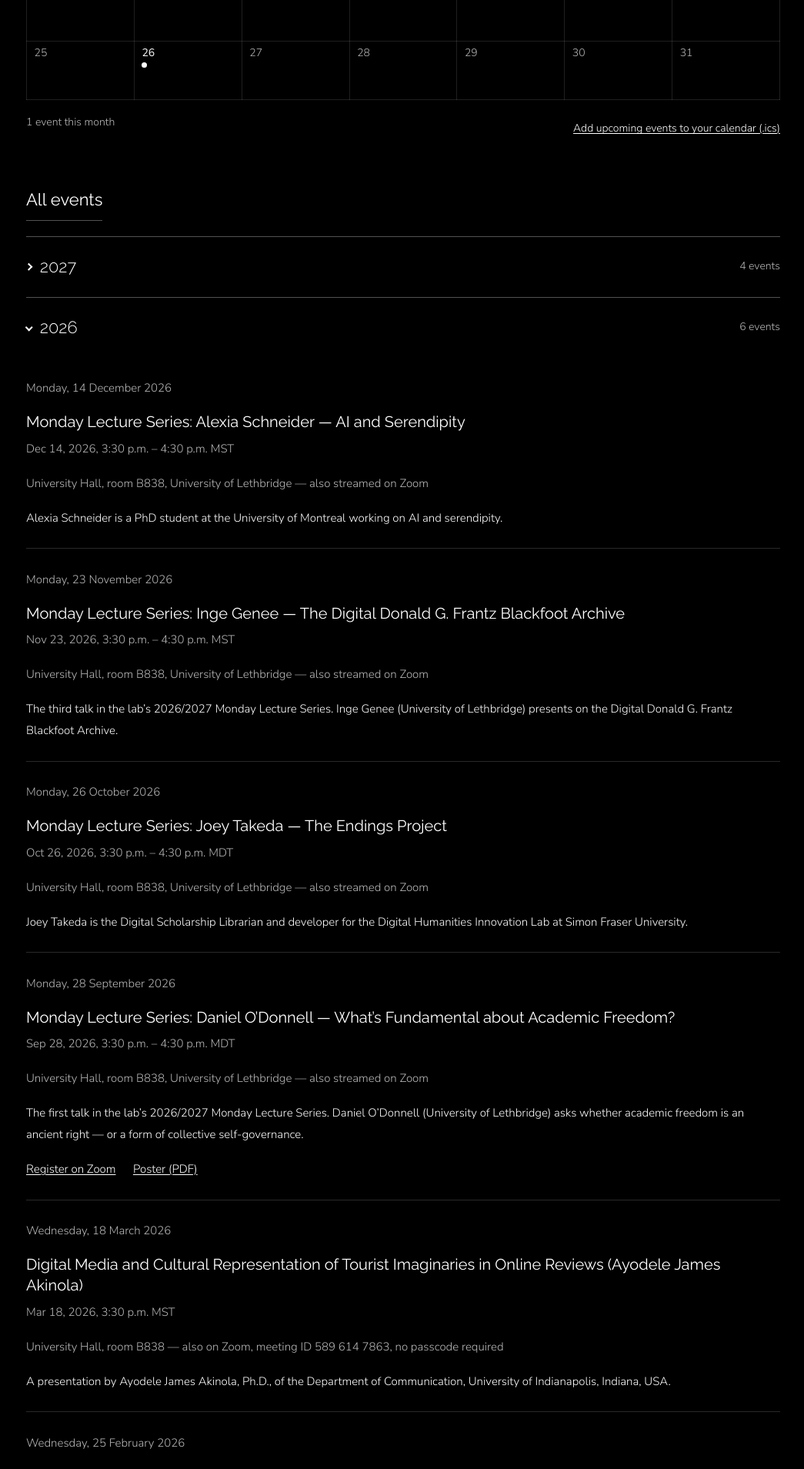
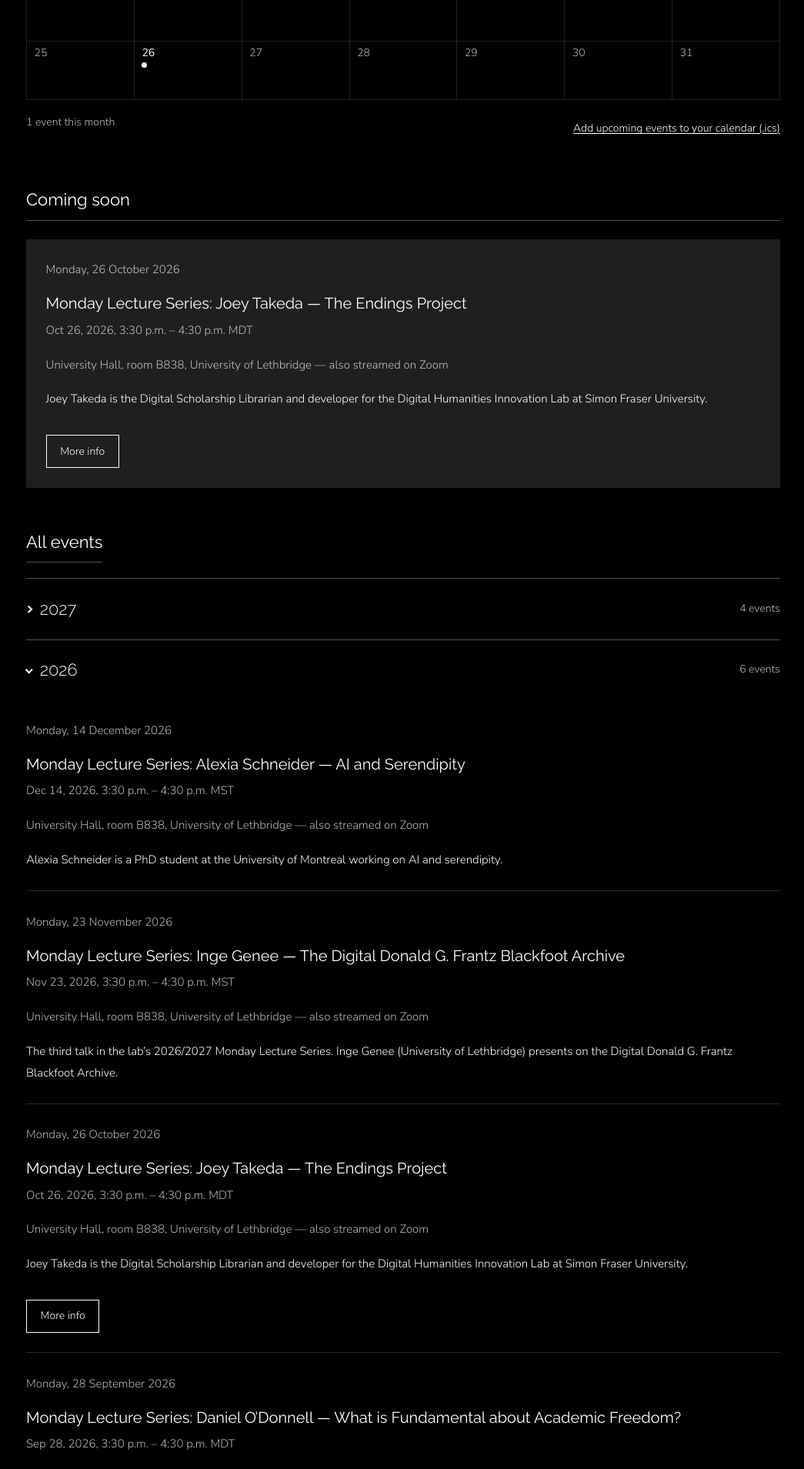
Before and after one commit to Humanities-Innovation-Lab/Humanities-Innovation-Lab.github.io, a Jekyll site: the page built from events.html, in a window 1280 px wide. Shown: the part 838-2747 px from the top of the page at 77% size, without its empty margins (116-1161 px from the left). Built offline with Jekyll 4.4.1, drawn with Linux system fonts in a browser that asks for light colours; some of the changed text lies outside the part shown.

Commit message:
Add "Coming soon", post links, and slides links to the events page; add page for O'Donnell's 28 Sep talk

```diff
--- /dev/null
+++ b/_includes/event-item.html
@@ -0,0 +1,21 @@
+{%- comment -%}
+  One event from _data/events.yml, as used in both "Coming soon" and "All events"
+  on the events page. Pass it as `event`.
+{%- endcomment -%}
+{%- assign e = include.event -%}
+<article class="pitem" data-date="{{ e.date | date: '%Y-%m-%d' }}">
+  <p class="pitem__meta">{{ e.date | date: "%A, %-d %B %Y" }}</p>
+  <h3 class="pitem__title">{{ e.title }}</h3>
+  {% if e.when %}<p class="pitem__meta">{{ e.when }}</p>{% endif %}
+  {% if e.where %}<p class="pitem__meta">{{ e.where }}</p>{% endif %}
+  {% if e.zoom %}<p class="pitem__meta"><a href="{{ e.zoom }}" target="_blank" rel="noopener">Join on Zoom</a></p>{% endif %}
+  {% if e.description %}<p style="margin-top:0.7rem;">{{ e.description }}</p>{% endif %}
+  {% if e.link or e.poster or e.slides %}
+  <div class="pitem__links">
+    {% if e.link %}<a href="{{ e.link | absolute_url }}" target="_blank" rel="noopener">{{ e.link_text | default: "Details" }}</a>{% endif %}
+    {% if e.poster %}<a href="{{ e.poster | relative_url }}">Poster (PDF)</a>{% endif %}
+    {% if e.slides %}<a href="{{ e.slides }}" target="_blank" rel="noopener">Slides (Zenodo)</a>{% endif %}
+  </div>
+  {% endif %}
+  {% if e.post %}<a class="ev-more" href="{{ e.post | relative_url }}">More info</a>{% endif %}
+</article>
--- /dev/null
+++ b/_posts/2026-09-28-monday-lecture-series-daniel-odonnell-what-is-fundamental-about-academic-freedom.md
@@ -0,0 +1,24 @@
+---
+layout: post
+title: "Monday Lecture Series: Daniel O’Donnell — What is Fundamental about Academic Freedom?"
+date: 2026-09-28 06:00:00 +0000
+categories: ["Events"]
+description: "Daniel O’Donnell of the University of Lethbridge gave the first talk in the lab’s 2026/2027 Monday Lecture Series, on what is fundamental about academic freedom. The slides are available on Zenodo."
+author: "Humanities Innovation Lab"
+---
+
+Daniel O’Donnell gave the first talk in the lab’s 2026/2027 Monday Lecture Series, reporting early and exploratory work from the #safespaces project (SSHRC Insight Development Grant, 2026–2028).
+
+- **When:** Monday, 28 September 2026, 3:30 p.m. – 4:30 p.m. MDT
+- **Where:** University Hall, room B838, University of Lethbridge — also streamed on Zoom
+- **Slides:** [doi.org/10.5281/zenodo.23003905](https://doi.org/10.5281/zenodo.23003905)
+
+### Abstract
+
+The talk argues that debates about academic freedom in Canada and the United States have moved from a speaker-centred understanding, in which academic speech was defended without reference to its impact on audiences, to one in which the rights of speakers are weighed against those of the audiences and communities they address. It proposes that this shift is shared across political positions: the sides disagree about which speakers cause harm and which communities can be harmed, not about whether harm to an audience counts. The change is traced through the Rushton affair (1989–90) and Western University’s Department of Psychology statement (2020), Michiel Horn’s *Academic Freedom in Canada* (1999) against testimony to the House of Commons Standing Committee on Science and Research (2024), and the AAUP’s statements on speech codes (1994) and antisemitism (2023).
+
+The talk then argues that academic freedom is not freedom of speech, and turns to Jacob T. Levy’s account of academic freedom as an associational right. It reads the history of academic freedom in that light, from the *Authentica Habita* and *Parens scientiarum* through the AAUP statements of 1915, 1940 and 1970 and the Canadian tradition from the Fowke–Laskin report (1958) to current CAUT policy. It concludes that current unease with purely speaker-centred understandings of academic freedom reflects a developing peer standard for competent academic discourse.
+
+### Cite the slides
+
+O’Donnell, D. P. (2026, September 28). *What is Fundamental about Academic Freedom?* Humanities Innovation Lab, University of Lethbridge. Humanities Innovation Lab Monday Lecture Series (HIL), Lethbridge. <https://doi.org/10.5281/zenodo.23003905>
--- /dev/null
+++ b/_posts/2026-09-30-monday-lecture-series-joey-takeda-the-endings-project.md
@@ -0,0 +1,23 @@
+---
+layout: post
+title: "Monday Lecture Series: Joey Takeda — The Endings Project"
+date: 2026-09-30 06:00:00 +0000
+categories: ["Events"]
+description: "Joey Takeda of Simon Fraser University gives the second talk in the lab’s 2026/2027 Monday Lecture Series, on the Endings Project."
+author: "Humanities Innovation Lab"
+---
+
+Joey Takeda gives the second talk in the lab’s 2026/2027 Monday Lecture Series, on the Endings Project.
+
+- **When:** Monday, 26 October 2026, 3:30 p.m. – 4:30 p.m. MDT
+- **Where:** University Hall, room B838, University of Lethbridge — also streamed on Zoom
+
+### Abstract
+
+The abstract will be posted closer to the date.
+
+### About the speaker
+
+Joey Takeda is the Digital Scholarship Librarian and developer for the Digital Humanities Innovation Lab at Simon Fraser University.
+
+All lab members and interested students are welcome.
--- a/assets/css/main.css
+++ b/assets/css/main.css
@@ -456,6 +456,19 @@
 .cal__ics { font-size: 0.875rem; text-decoration: underline; text-underline-offset: 0.15em; }
 .cal__ics:hover { opacity: 0.7; }
 
+/* Coming soon: the next event, set apart on a panel above the full list. */
+.evsoon { margin-bottom: 3.5rem; }
+.evsoon .pitem { background: var(--panel); padding: 1.6rem; border: none; }
+
+/* "More info" — links an event to its blog post. Same box as the blog chips. */
+.ev-more {
+  display: inline-block; margin-top: 1rem;
+  font-size: 0.875rem; padding: 0.45rem 1.1rem;
+  border: 1px solid var(--text); color: var(--text);
+  transition: background 0.2s var(--ease), color 0.2s var(--ease);
+}
+.ev-more:hover { background: var(--text); color: var(--bg); }
+
 .evlist-head { display: flex; flex-wrap: wrap; align-items: center; justify-content: space-between; gap: 1rem; }
 .evlist-head .rgroup__title { margin-bottom: 1.25rem; }
 
--- a/events.html
+++ b/events.html
@@ -13,6 +13,29 @@
 <section class="section section--flush-top">
   <div class="wrap">
     {% include calendar.html %}
+
+    {%- comment -%}
+      Coming soon: the next event on or after today. Every event still upcoming at
+      build time is rendered, soonest first, with only the first visible; the script
+      below re-picks against the visitor's date, so the section stays right between
+      builds (and drops out once nothing is left).
+    {%- endcomment -%}
+    {%- assign today = site.time | date: "%Y-%m-%d" -%}
+    {%- assign upcoming = "" | split: "" -%}
+    {%- for e in site.data.events reversed -%}
+      {%- assign d = e.date | date: "%Y-%m-%d" -%}
+      {%- if d >= today %}{% assign upcoming = upcoming | push: e %}{% endif -%}
+    {%- endfor -%}
+    {%- if upcoming.size > 0 %}
+    <section class="evsoon" id="evsoon" aria-labelledby="evsoon-title">
+      <h2 class="rgroup__title" id="evsoon-title">Coming soon</h2>
+      {%- for e in upcoming %}
+      <div class="evsoon__item"{% unless forloop.first %} hidden{% endunless %}>
+        {% include event-item.html event=e %}
+      </div>
+      {%- endfor %}
+    </section>
+    {%- endif %}
 
     <div class="evlist-head">
       <h2 class="rgroup__title" id="evlist-title">All events</h2>
@@ -37,20 +60,7 @@
         </summary>
         <div class="plist evyear__body">
           {%- for e in yr.items %}
-          <article class="pitem" data-date="{{ e.date | date: '%Y-%m-%d' }}">
-            <p class="pitem__meta">{{ e.date | date: "%A, %-d %B %Y" }}</p>
-            <h3 class="pitem__title">{{ e.title }}</h3>
-            {% if e.when %}<p class="pitem__meta">{{ e.when }}</p>{% endif %}
-            {% if e.where %}<p class="pitem__meta">{{ e.where }}</p>{% endif %}
-            {% if e.zoom %}<p class="pitem__meta"><a href="{{ e.zoom }}" target="_blank" rel="noopener">Join on Zoom</a></p>{% endif %}
-            {% if e.description %}<p style="margin-top:0.7rem;">{{ e.description }}</p>{% endif %}
-            {% if e.link or e.poster %}
-            <div class="pitem__links">
-              {% if e.link %}<a href="{{ e.link | absolute_url }}" target="_blank" rel="noopener">{{ e.link_text | default: "Details" }}</a>{% endif %}
-              {% if e.poster %}<a href="{{ e.poster | relative_url }}">Poster (PDF)</a>{% endif %}
-            </div>
-            {% endif %}
-          </article>
+          {% include event-item.html event=e %}
           {%- endfor %}
         </div>
       </details>
@@ -60,6 +70,24 @@
     <p class="blog-empty" id="evlist-empty" hidden>No events on that day.</p>
   </div>
 </section>
+
+<script>
+  // Coming soon: show the soonest event that is still on or after today.
+  (function () {
+    var soon = document.getElementById("evsoon");
+    if (!soon) return;
+    var d = new Date();
+    var today = d.getFullYear() + "-" + (d.getMonth() < 9 ? "0" : "") + (d.getMonth() + 1) +
+                "-" + (d.getDate() < 10 ? "0" : "") + d.getDate();
+    var shown = false;
+    soon.querySelectorAll(".evsoon__item").forEach(function (el) {
+      var on = !shown && el.querySelector(".pitem").getAttribute("data-date") >= today;
+      el.hidden = !on;
+      if (on) shown = true;
+    });
+    soon.hidden = !shown;
+  })();
+</script>
 
 <script>
   // Year groups are plain <details>, so they open and close without this script.
```
Also changed, not shown: _data/events.yml (+9 -2 lines).
